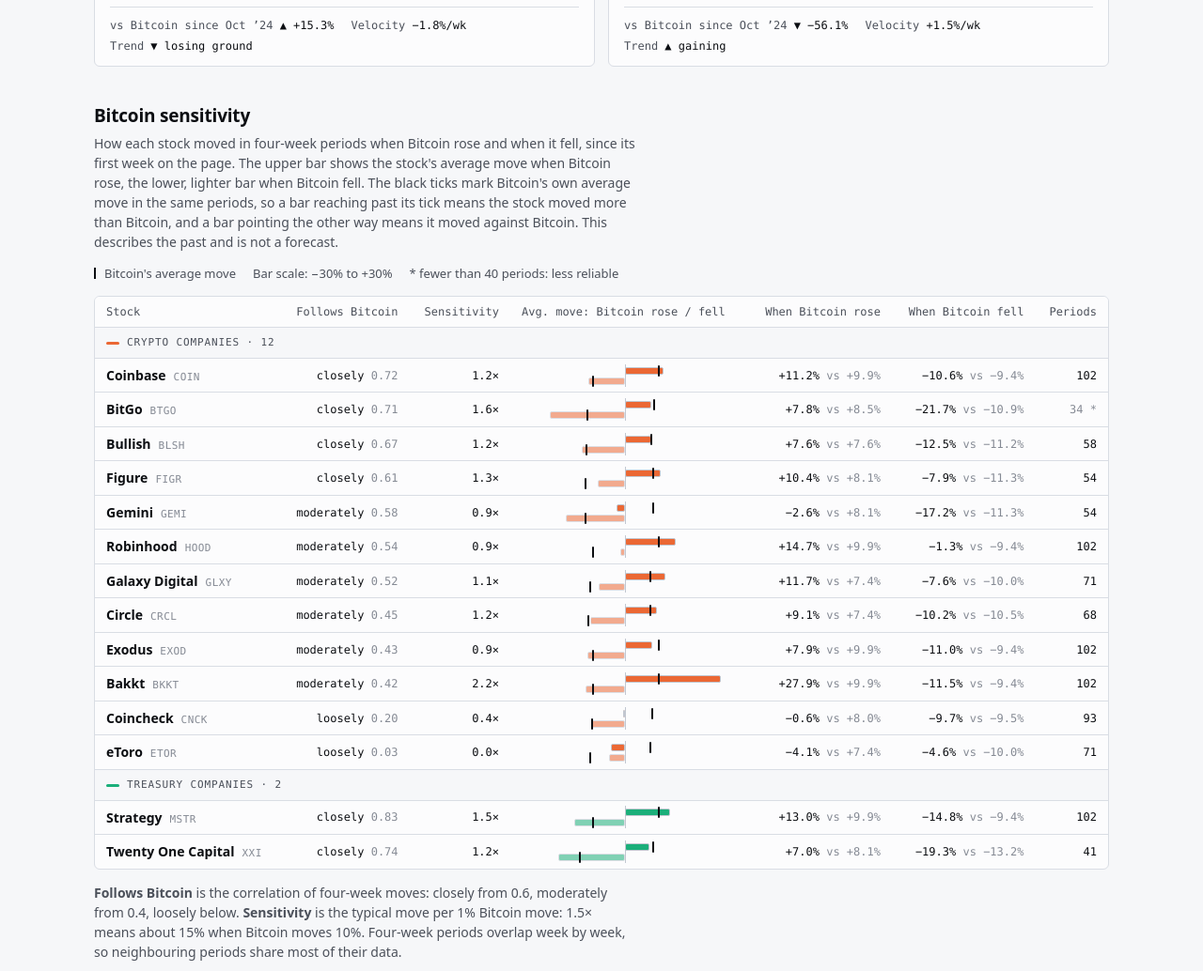
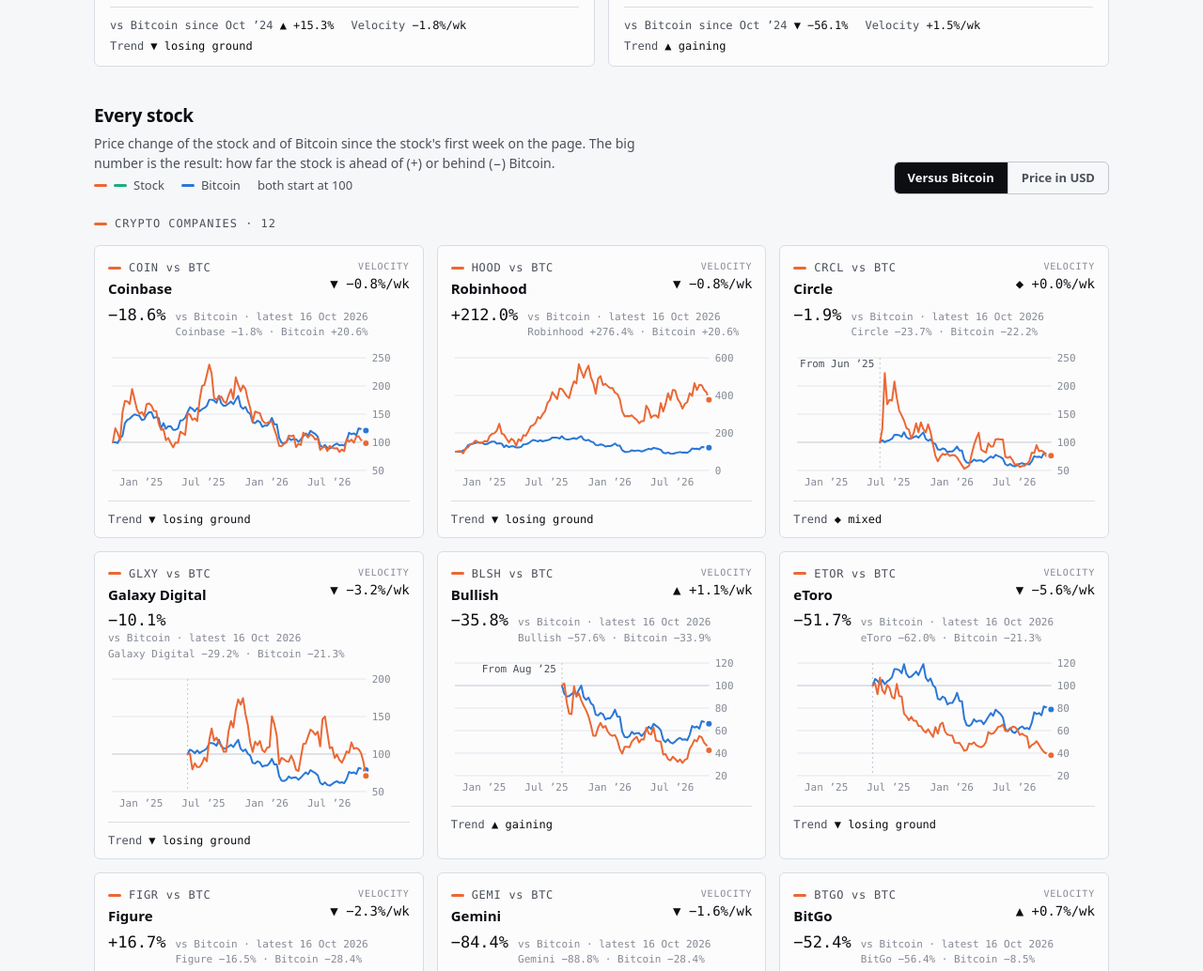
Before and after one commit to Budenkinder/rypto-stocks-vs-bitcoin, a plain HTML site: page index.html in a window 1280 px wide. Shown: the part 1218-2252 px from the top of the page at 94% size. Drawn offline with Linux system fonts and the light colour scheme.

Commit message:
Remove the Bitcoin sensitivity section
The section combined correlation, sensitivity and up/down averages in one
table and was hard to read. Removed its markup, styles, script and the
README line.

Co-Authored-By: Claude Opus 5.5 <noreply@anthropic.com>
Claude-Session: https://claude.ai/code/session_01HQE3vdBhJNDcPMv9yWRM94

```diff
--- a/app.js
+++ b/app.js
@@ -246,34 +246,6 @@ Object.values(GROUPS).forEach(g=>panel(document.getElementById("groups"),{name:g
   sub:`Equal weight · ${g.atStart} ${g.atStart===1?"stock":"stocks"} in Oct ’24, ${g.members.length} today`,color:g.color,pts:g.idx,rel:true,H:250,nt:4,
   fmt:v=>v.toFixed(1),tick:String,stats:relStatsHtml(g.rs,g.idx[0]),aria:g.name+" priced in Bitcoin, index starting at 100, with 13-week average"},fixed));
 
-/* ---- Bitcoin sensitivity: how each stock moved in rolling 4-week periods when Bitcoin rose or fell ---- */
-(function(){
-  const K=4, mean=a=>a.length?a.reduce((x,y)=>x+y,0)/a.length:null;
-  const rows=STOCKS.map(s=>{
-    const rs=[],rb=[];
-    for(let i=K;i<s.pts.length;i++){rs.push((s.pts[i].v/s.pts[i-K].v-1)*100);rb.push((nearest(BTC,s.pts[i].t).v/nearest(BTC,s.pts[i-K].t).v-1)*100);}
-    const ms=mean(rs),mb=mean(rb);let cov=0,vs=0,vb=0;rs.forEach((v,i)=>{cov+=(v-ms)*(rb[i]-mb);vs+=(v-ms)**2;vb+=(rb[i]-mb)**2;});
-    const up=rs.filter((v,i)=>rb[i]>0),dn=rs.filter((v,i)=>rb[i]<0),bup=rb.filter(v=>v>0),bdn=rb.filter(v=>v<0);
-    return {s,n:rs.length,corr:cov/Math.sqrt(vs*vb),beta:cov/vb,up:mean(up),dn:mean(dn),bup:mean(bup),bdn:mean(bdn)};});
-  const lim=Math.ceil(Math.max(...rows.flatMap(r=>[Math.abs(r.up),Math.abs(r.dn),Math.abs(r.bup),Math.abs(r.bdn)]))/10)*10;
-  const pos=v=>50+v/lim*50;
-  const follow=c=>c>=0.6?"closely":c>=0.4?"moderately":"loosely";
-  const sg=v=>(v>=0?"+":"−")+Math.abs(v).toFixed(1)+"%";
-  const seg=(v,top,col,op)=>`<span class="seg" style="top:${top}px;left:${Math.min(50,pos(v))}%;width:${Math.abs(pos(v)-50)}%;background:${col};opacity:${op}"></span>`;
-  const bar=r=>`<div class="sbar" role="img" aria-label="${r.s.name}: ${sg(r.up)} on average when Bitcoin rose (Bitcoin ${sg(r.bup)}), ${sg(r.dn)} when Bitcoin fell (Bitcoin ${sg(r.bdn)})">
-    <span class="zero"></span>${seg(r.up,1,r.s.color,1)}${seg(r.dn,12,r.s.color,.55)}
-    <span class="btick" style="top:-1px;left:${pos(r.bup)}%"></span><span class="btick" style="top:10px;left:${pos(r.bdn)}%"></span></div>`;
-  let h=`<thead><tr><th>Stock</th><th>Follows Bitcoin</th><th>Sensitivity</th><th class="l">Avg. move: Bitcoin rose / fell</th><th>When Bitcoin rose</th><th>When Bitcoin fell</th><th>Periods</th></tr></thead><tbody>`;
-  Object.values(GROUPS).forEach(g=>{
-    h+=`<tr class="grp"><td colspan="7"><span><span class="sw" style="background:${g.color}"></span>${g.name} · ${g.members.length}</span></td></tr>`;
-    rows.filter(r=>r.s.g===Object.keys(GROUPS).find(k=>GROUPS[k]===g)).sort((a,b)=>b.corr-a.corr).forEach(r=>{
-      h+=`<tr><td>${r.s.name}<small>${r.s.id}</small></td><td>${follow(r.corr)} <span class="muted">${r.corr.toFixed(2)}</span></td><td>${r.beta.toFixed(1)}×</td><td class="l">${bar(r)}</td>`+
-         `<td>${sg(r.up)} <span class="muted">vs ${sg(r.bup)}</span></td><td>${sg(r.dn)} <span class="muted">vs ${sg(r.bdn)}</span></td><td${r.n<40?' class="na" title="short history"':""}>${r.n}${r.n<40?" *":""}</td></tr>`;});
-  });
-  document.getElementById("sens").innerHTML=h+"</tbody>";
-  document.getElementById("sens-scale").textContent="Bar scale: −"+lim+"% to +"+lim+"%";
-})();
-
 /* ---- small multiples with a measure toggle ---- */
 let mode="rel";
 function renderMulti(){
--- a/index.html
+++ b/index.html
@@ -7,7 +7,7 @@
 <style>:root{color-scheme:light;padding-top:env(safe-area-inset-top,0px);padding-bottom:env(safe-area-inset-bottom,0px)}*,*::before,*::after{box-sizing:border-box}body{margin:0;-webkit-text-size-adjust:100%}[hidden]{display:none!important}</style>
 <title>Crypto Stocks vs Bitcoin</title>
 <style>
-/* Layout: Bitcoin as the reference strip, two group indexes side by side, Bitcoin sensitivity, then small multiples per stock grouped by category. */
+/* Layout: Bitcoin as the reference strip, two group indexes side by side, then small multiples per stock grouped by category. */
 :root{
   --bg:#f6f7f9; --surface:#fcfcfd; --ink:#0c0e12; --ink2:#4b505a; --muted:#858a94;
   --grid:#e2e5ea; --axis:#c2c7d0; --line:#d9dde4;
@@ -104,19 +104,6 @@ footer p{margin:0}
 .refresh button:disabled{background:transparent;color:var(--muted);cursor:default}
 .refresh button:focus-visible{outline:2px solid var(--s1);outline-offset:2px}
 #refresh-msg{font-family:var(--body);font-size:13px}
-#sens td:first-child{font-family:var(--body);font-size:14px;font-weight:600}
-#sens td:first-child small{font-family:var(--mono);font-size:11px;font-weight:400;color:var(--muted);margin-left:8px;letter-spacing:.04em}
-#sens tr.grp td{font-family:var(--mono);font-size:11px;letter-spacing:.08em;text-transform:uppercase;color:var(--ink2);background:var(--bg);font-weight:500}
-#sens tr.grp td span{display:inline-flex;align-items:center;gap:8px}
-#sens tr:last-child td{border-bottom:0}
-#sens th.l,#sens td.l{text-align:left}
-.muted{color:var(--muted)}
-.sbar{position:relative;width:220px;height:20px}
-.sbar span{position:absolute}
-.sbar .zero{left:50%;top:-2px;width:1px;height:24px;background:var(--axis)}
-.sbar .seg{height:8px;border-radius:2px}
-.sbar .btick{width:2px;height:12px;margin-left:-1px;background:var(--ink);border-radius:1px}
-.skey{display:inline-block;width:2px;height:12px;background:var(--ink);vertical-align:-2px;margin-right:2px}
 </style>
 </head>
 <body>
@@ -143,16 +130,6 @@ footer p{margin:0}
     </div>
     <div class="legend"><span><span class="sw" style="background:var(--ink2)"></span>Weekly index</span><span><span class="dash"></span>13-week average</span></div>
     <div class="grid" id="groups"></div>
-  </section>
-
-  <section id="sensitivity">
-    <div class="sechead">
-      <h2>Bitcoin sensitivity</h2>
-      <p class="sub">How each stock moved in four-week periods when Bitcoin rose and when it fell, since its first week on the page. The upper bar shows the stock's average move when Bitcoin rose, the lower, lighter bar when Bitcoin fell. The black ticks mark Bitcoin's own average move in the same periods, so a bar reaching past its tick means the stock moved more than Bitcoin, and a bar pointing the other way means it moved against Bitcoin. This describes the past and is not a forecast.</p>
-    </div>
-    <div class="legend"><span><span class="skey"></span>Bitcoin's average move</span><span id="sens-scale"></span><span>* fewer than 40 periods: less reliable</span></div>
-    <div class="tscroll"><table id="sens"></table></div>
-    <p class="sub"><b>Follows Bitcoin</b> is the correlation of four-week moves: closely from 0.6, moderately from 0.4, loosely below. <b>Sensitivity</b> is the typical move per 1% Bitcoin move: 1.5× means about 15% when Bitcoin moves 10%. Four-week periods overlap week by week, so neighbouring periods share most of their data.</p>
   </section>
 
   <section>
```
Also changed, not shown: 1 other file.
